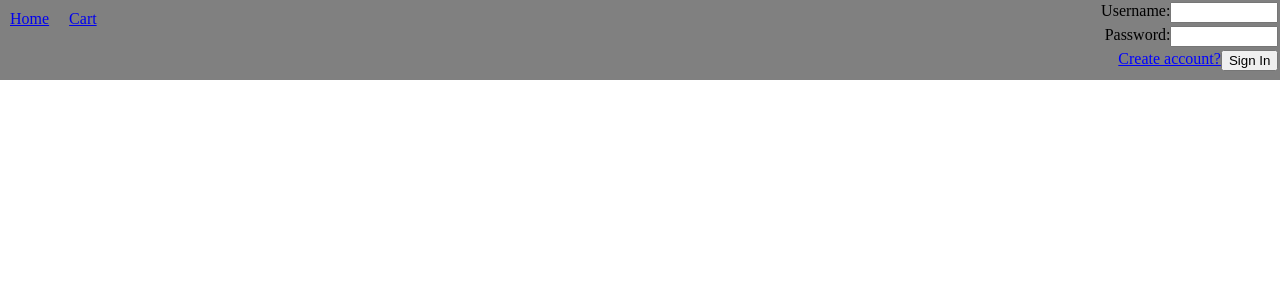
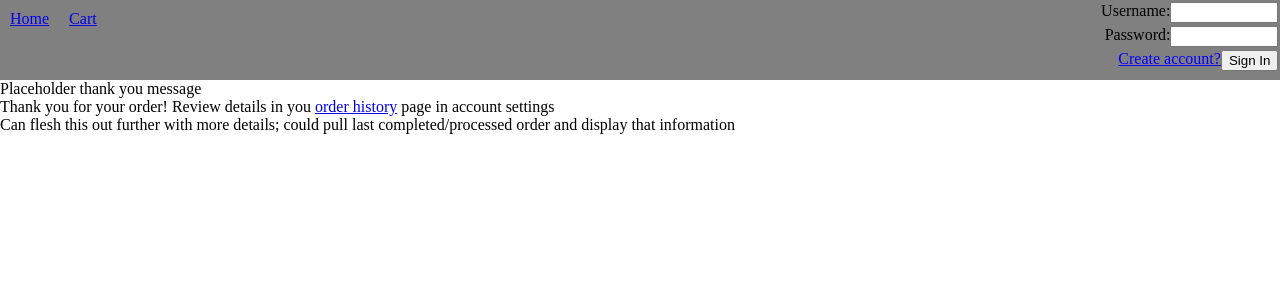
Before and after one commit to FSA-Courage-The-Cowardly-Dog/shopper, a React (Create React App) app: page /cart/orderconfirmation in a window 1280 px wide. Shown: the top 300 px of the page. Built offline with nearby package versions, Linux system fonts and the light colour scheme.

Commit message:
added OrderConfirmationPage componenet; placeholder for now. checking out navigates to order history only after dispatch to attemptcheckout method is complete

```diff
--- a/src/App.js
+++ b/src/App.js
@@ -19,6 +19,7 @@ import Welcome from './components/Welcome';
 import Category from './components/Category';
 import { attemptTokenLogin } from './store/userSlice';
 import './styling/Mainpage.css'
+import OrderConfirmationPage from './components/OrderConfirmationPage';
 
 function App() {
   const dispatch = useDispatch();
@@ -42,6 +43,7 @@ function App() {
         <Route index element={<Welcome />} />
 		    <Route path="/cart" element={<Cart/>}/>
         <Route path="/cart/checkout" element={<Checkout/>}/>
+        <Route path="/cart/orderconfirmation" element={<OrderConfirmationPage/>}/>
 		    <Route path="/singleproduct/:id" element={<SingleProduct />}/>
         <Route path="/createaccount" element={<CreateAccount />} />
         <Route path="/account" element={<AccountPage />} />
--- a/src/components/Checkout.js
+++ b/src/components/Checkout.js
@@ -36,18 +36,15 @@ const Checkout = () => {
         }
     },[isLoaded])
 
-    // make clickHandler for 'Purchase' button
-    // dispatch a thunk to call user.checkout()
-    // then, redirect to an order confirmation page
-    // something to think about: may want to move unitPrice into LineItem model
-    // - otherwise, if product price changed at a later date order history wouldn't reflect accurate prices paid
     const handlePurchase = () => {
         if (address !== cart.address) {
             dispatch(attemptUpdateOrderAddress(address))
         }
-        // change below to just total when product model changed.
-        dispatch(attemptCheckout(total));
-        navigate('/account/orderhistory')
+        async function checkout () {
+            await dispatch(attemptCheckout(total));
+            navigate('/account/orderhistory')
+        }
+        checkout();
     }
 
     const checkDisabled = () => {
@@ -86,7 +83,6 @@ const Checkout = () => {
                         })}
                     </tbody>
                 </table>
-                {/* <div>Total: {cart.lineItems.reduce((previous, current) => (previous.product.price * previous.quantity) + (current.product.price * current.quantity),0)}</div> */}
                 <div>Total: {total/100}</div>
                 <div className="order-address">
                     Shipping Address: <input id="order-address" name="address" type='text' value={address} onChange={handleChange}/>
--- /dev/null
+++ b/src/components/OrderConfirmationPage.js
@@ -0,0 +1,14 @@
+import React from "react";
+import { Link } from "react-router-dom";
+
+const OrderConfirmationPage = () => {
+    return(
+        <div>
+            <div>Placeholder thank you message</div>
+            <div>Thank you for your order! Review details in you <Link to="/account/orderhistory">order history</Link> page in account settings</div>
+            <div>Can flesh this out further with more details; could pull last completed/processed order and display that information</div>
+        </div>
+    )
+}
+
+export default OrderConfirmationPage;
```
